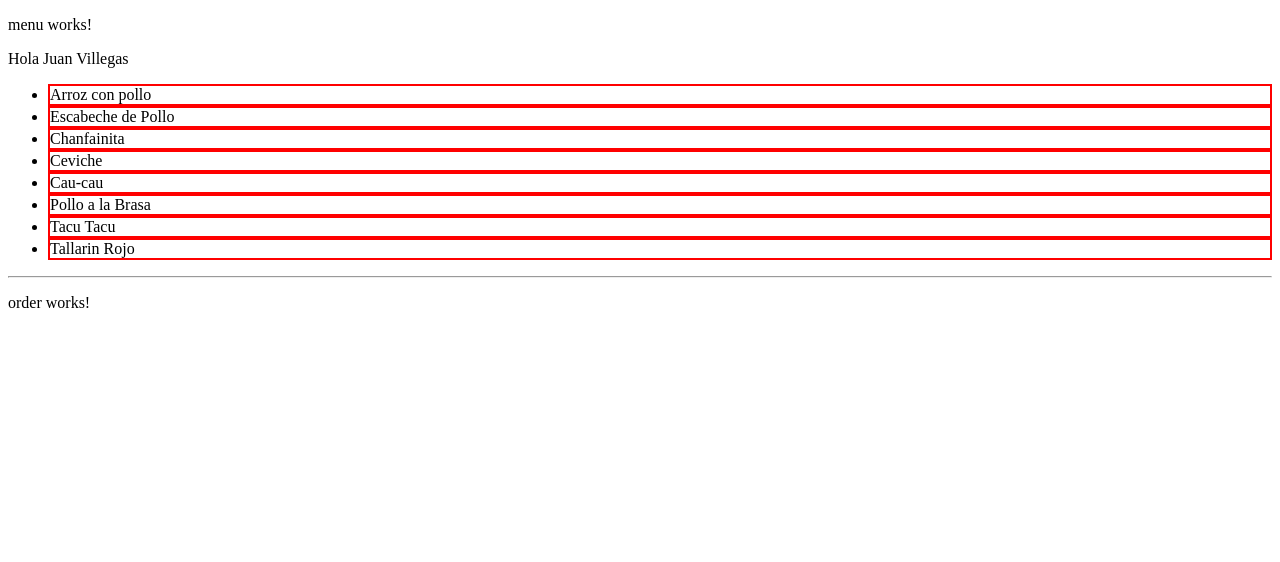
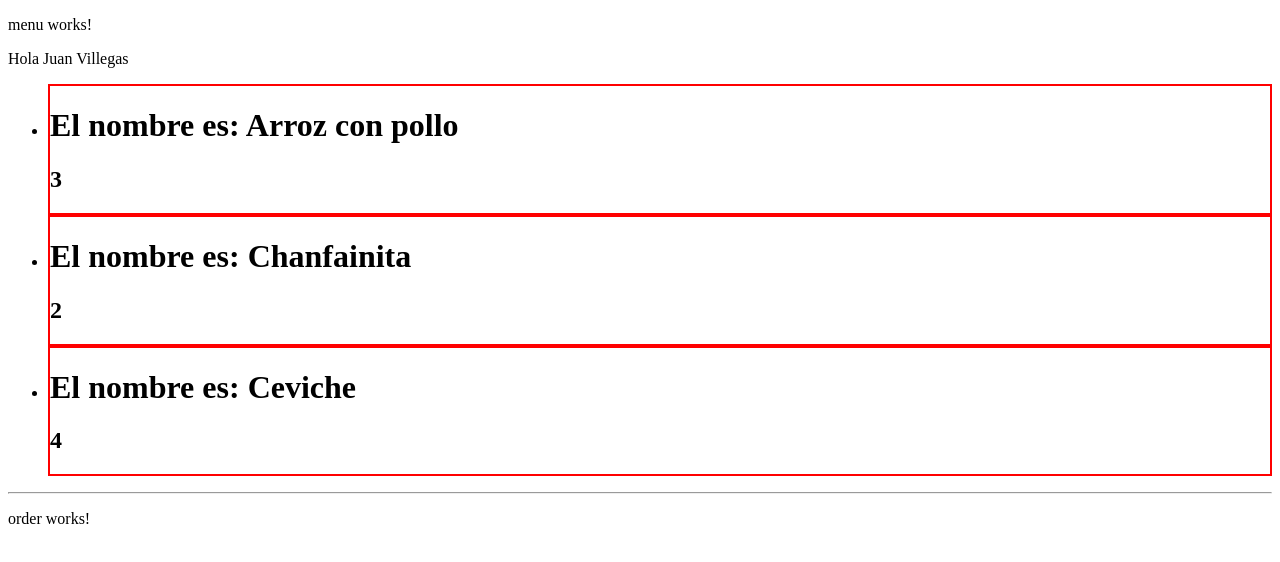
Before and after one commit to jmvillegasy/my-app, an Angular app in the folder my-app/: page / in a window 1280 px wide. Shown: the top 562 px of the page. Built offline with nearby package versions, Linux system fonts and the light colour scheme.

Commit message:
segunda clase precios

```diff
--- a/my-app/src/app/app.module.ts
+++ b/my-app/src/app/app.module.ts
@@ -5,12 +5,14 @@ import { AppRoutingModule } from './app-routing.module';
 import { AppComponent } from './app.component';
 import { MenuComponent } from './menu/menu.component';
 import { OrderComponent } from './order/order.component';
+import { DishComponent } from './dish/dish.component';
 
 @NgModule({
   declarations: [
     AppComponent,
     MenuComponent,
-    OrderComponent
+    OrderComponent,
+    DishComponent
   ],
   imports: [
     BrowserModule,
--- /dev/null
+++ b/my-app/src/app/dish/dish.component.html
@@ -0,0 +1,2 @@
+<h1>{{name}}</h1>
+<h2>{{totalIngredients}}</h2>
--- /dev/null
+++ b/my-app/src/app/dish/dish.component.ts
@@ -0,0 +1,47 @@
+import { Component, Input, OnInit } from '@angular/core';
+import { Dish } from '../interfaces/dish.interfaces';
+
+@Component({
+  selector: 'rw-dish',
+  templateUrl: './dish.component.html',
+  styleUrls: ['./dish.component.scss']
+})
+export class DishComponent implements OnInit {
+  //@Input() name = 'ceviche';
+  private _name: string;
+  private _totalIngredients: number;
+
+  @Input() set dish(value:Dish){
+    console.log(value);
+    this._name = this.generateName(value.name);
+    this._totalIngredients = value.ingredients.length;
+  }
+
+  get name(): string{
+    return this._name;
+  }
+
+  get totalIngredients(): number{
+    return this._totalIngredients;
+  }
+
+  /*private _name = 'ceviche';
+
+  get name():string{
+    return this._name;
+  }
+
+  @Input() set name(value:string){
+    this._name = this.generateName(value);
+    console.log('::->',this._name);
+  }*****/
+
+  constructor() { }
+
+  ngOnInit(): void {}
+
+  generateName(name:string):string {
+    return `El nombre es: ${name}`
+  }
+
+}
--- a/my-app/src/app/interfaces/customer.interfaces.ts
+++ b/my-app/src/app/interfaces/customer.interfaces.ts
@@ -1,6 +1,7 @@
-export type CustomerType = 'regular' | 'vip';
+export type CustomerType = 'regular' | 'vip' | 'new' | boolean;
+export type Category = 'entrace' | 'main' | 'dessert';
 
 export interface Customer{
     name:string;
-    status: CustomerType;
+    level: CustomerType;
 }
--- a/my-app/src/app/interfaces/dish.interfaces.ts
+++ b/my-app/src/app/interfaces/dish.interfaces.ts
@@ -1,3 +1,6 @@
+import { Ingredients } from './ingredients.interfaces';
+
 export interface Dish{
     name: string;
+    ingredients: Ingredients[];
 }
--- a/my-app/src/app/interfaces/ingredients.interfaces.ts
+++ b/my-app/src/app/interfaces/ingredients.interfaces.ts
@@ -1,3 +1,4 @@
 export interface Ingredients {
     name: string;
+    qty: number;
 }
--- a/my-app/src/app/menu/menu.component.html
+++ b/my-app/src/app/menu/menu.component.html
@@ -3,6 +3,6 @@ Hola {{ name }}
 
 <ul>
     <li *ngFor="let dish of dishes" class="dishes">
-        {{dish}}
+        <rw-dish [dish]="dish"></rw-dish>
     </li>
 </ul>
--- a/my-app/src/app/menu/menu.component.ts
+++ b/my-app/src/app/menu/menu.component.ts
@@ -12,8 +12,37 @@ export class MenuComponent implements OnInit {
   dish: Dish;
   customer: Customer;
 
-  dishes = [
-    'Arroz con pollo',
+  dishes: Dish[] = [{
+    name: 'Arroz con pollo',
+    ingredients: [{
+      name: 'Pollo', qty: 1
+    },{
+      name: 'Arroz', qty: 2
+    },{
+      name: 'Aderezo', qty: 1
+    }]
+  },{
+    name: 'Chanfainita',
+    ingredients: [{
+      name: 'Tallarin', qty: 1
+    },{
+      name: 'Papa', qty: 2
+    }]
+  },{
+    name: 'Ceviche',
+    ingredients: [{
+      name: 'Pescado', qty: 1
+    },{
+      name: 'Limon', qty: 2
+    },{
+      name: 'Cebolla', qty: 2
+    },{
+      name: 'Aji', qty: 1
+    }]
+  }];
+
+  /*
+  'Arroz con pollo',
     'Escabeche de Pollo',
     'Chanfainita',
     'Ceviche',
@@ -21,17 +50,21 @@ export class MenuComponent implements OnInit {
     'Pollo a la Brasa',
     'Tacu Tacu',
     'Tallarin Rojo'
-  ];
+  */
 
   constructor() {
     this.listDishes();
+    this.customer = {
+      name: 'Juan',
+      level: true,
+    }
   }
 
-  ngOnInit(): void {}
+  ngOnInit(): void { }
 
-  listDishes():void {
-    this.dishes.forEach((dish,i)=>{
-      console.log(`${i+1}: ${dish}`);
+  listDishes(): void {
+    this.dishes.forEach((dish, i) => {
+      console.log(`${i + 1}: ${dish}`);
     })
   }
 
```
Also changed, not shown: my-app/src/app/dish/dish.component.scss (added), 1 other file (tests, documents, lock files or other folders).
